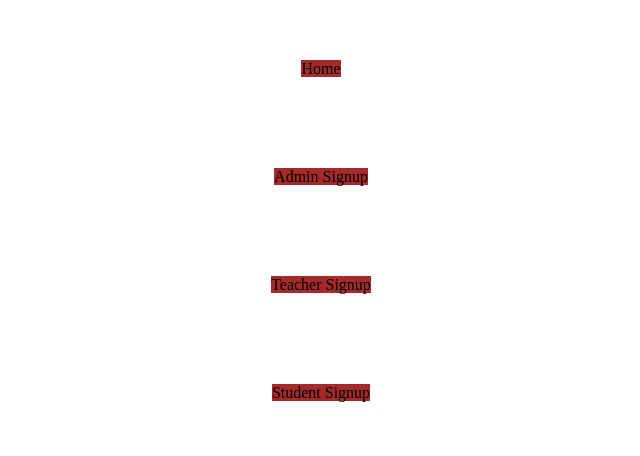
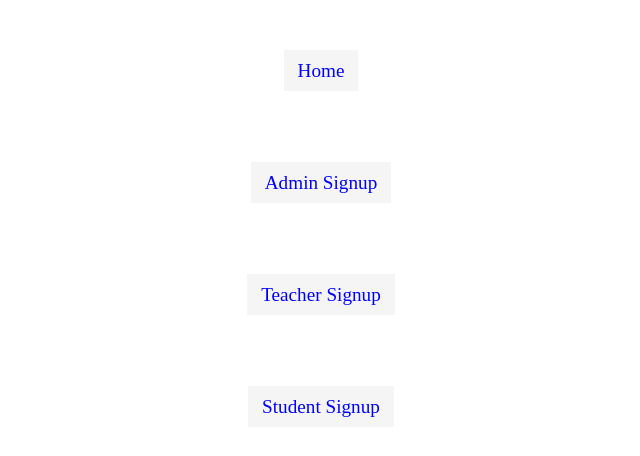
Before and after one commit to montie-tech/Final-year-project, a plain HTML site: page register.html in a window 1280 px wide. Shown: the part 110-566 px from the top of the page, without its empty margins (327-967 px from the left). Drawn offline with Linux system fonts and the light colour scheme.

Commit message:
Update register.css

```diff
--- a/register.css
+++ b/register.css
@@ -18,18 +18,21 @@ h1 {
 
 h2 {
     text-align: center;
-    font-size: large;
+    font-size: larger;
     font-style: italic;
     font-family: 'Times New Roman', Times, serif;
 }
 
 a {
+    justify-content: flex-start;
+    align-items: center;
+    padding: 10px 14px;
+    background: whitesmoke;
     text-decoration: none;
-    color: black;
-    border: none;
-    background-color: brown;
+    color: blue;
+    font-size: larger
 }
 
 a:hover {
-    color: white;
+    color: red;
 }
```
